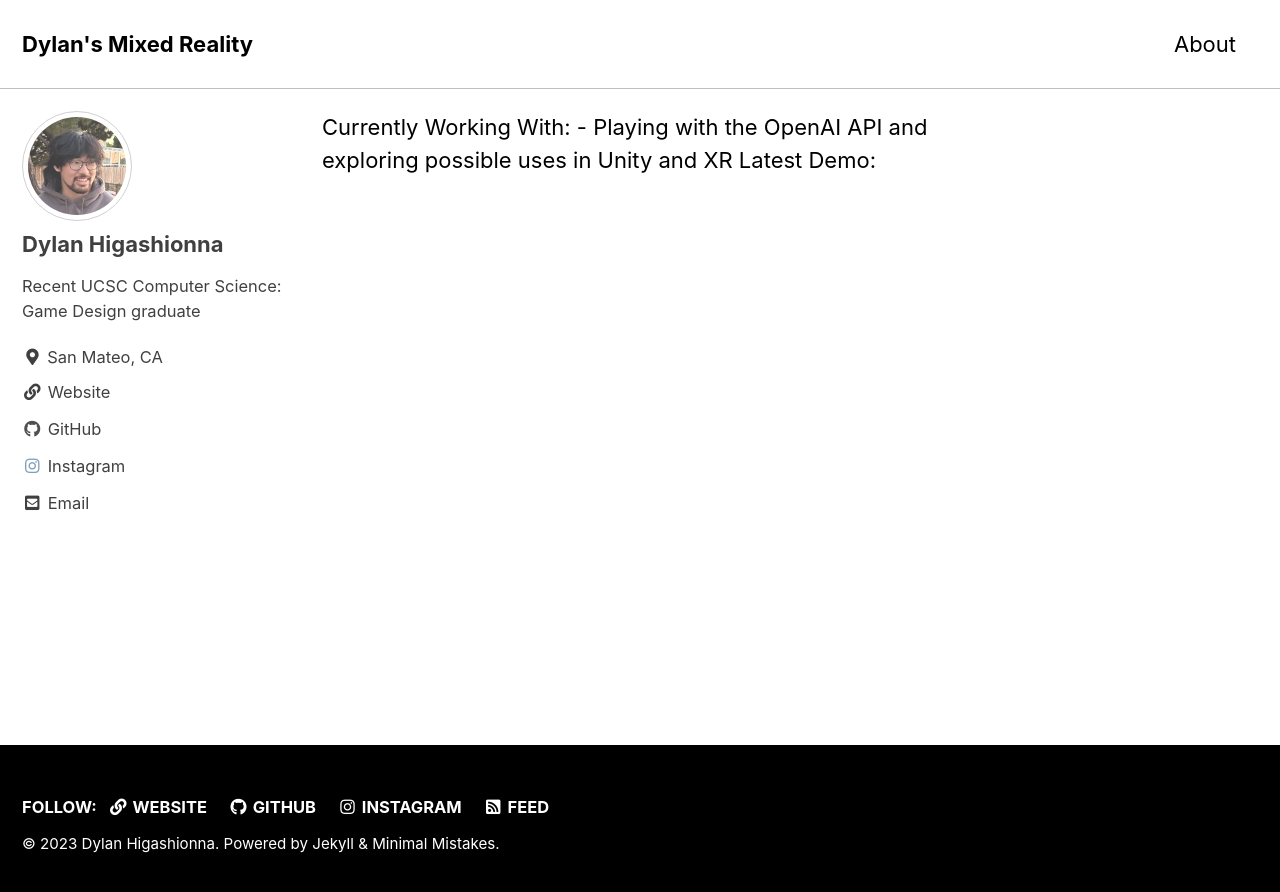
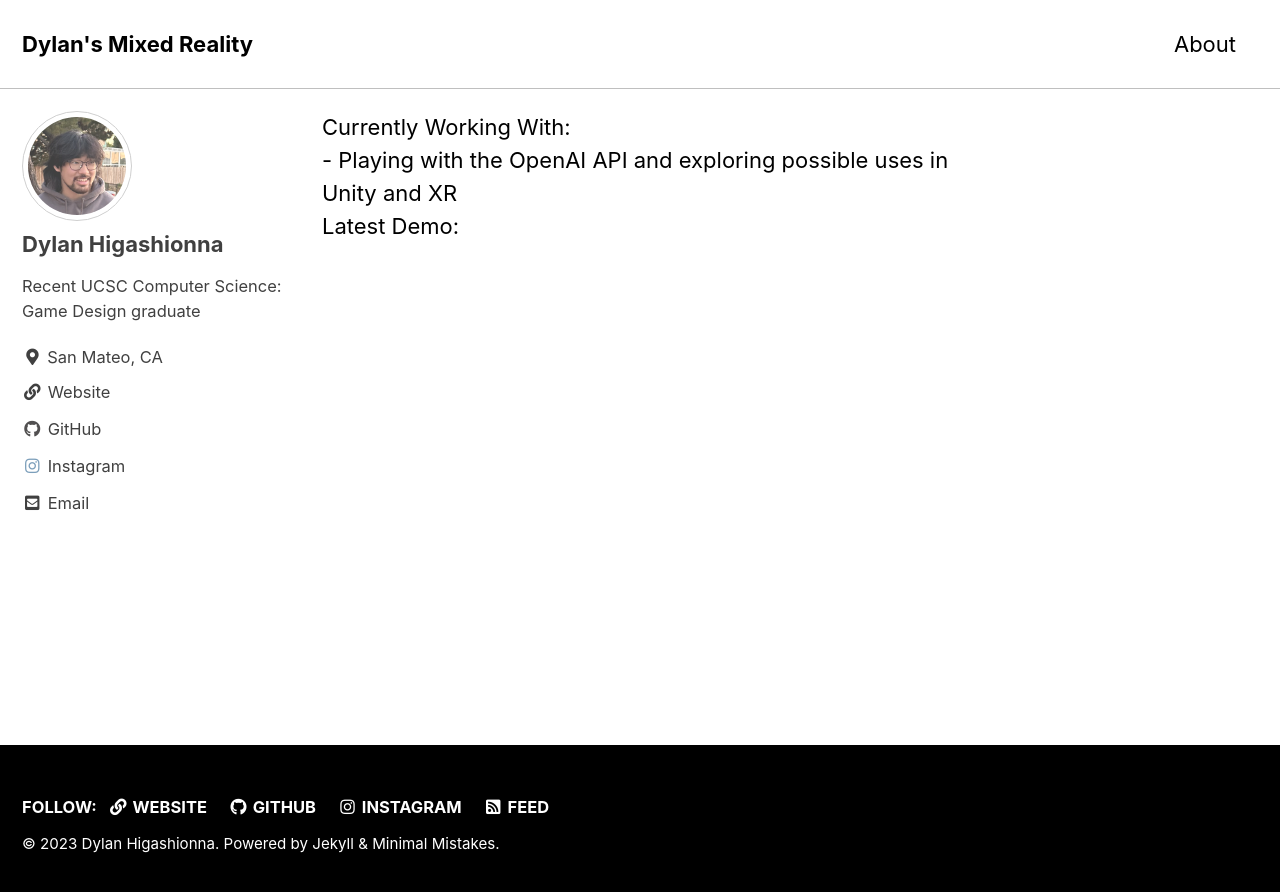
Before and after one commit to dylhigaXR/dylhigaXR.github.io, a Jekyll site: the page built from index.html, in a window 1280 px wide. Shown: the top 892 px of the page. Built offline with Jekyll 4.4.1, drawn with Linux system fonts in a browser that asks for light colours; cached includes are drawn as plain includes; the list of posts is cut into pages by our own code; part of the change alters nothing that is shown.

```diff
--- a/index.html
+++ b/index.html
@@ -3,14 +3,13 @@ layout: home
 author_profile: true
 header:
   overlay_color: "#5e616c"
-  overlay_image: /assets/images/Banner.png
 excerpt: >
 Welcome to my website! Here you'll find small posts on my work.<br />
   <small>I'm interested in exploring new technologies and finding potential uses and limitations that come with said tech.</small>
 ---
-<p>Currently Working With:
+<p>Currently Working With:<br />
 
-    - Playing with the OpenAI API and exploring possible uses in Unity and XR
+    - Playing with the OpenAI API and exploring possible uses in Unity and XR <br />
 
 Latest Demo:
 </p>
```
